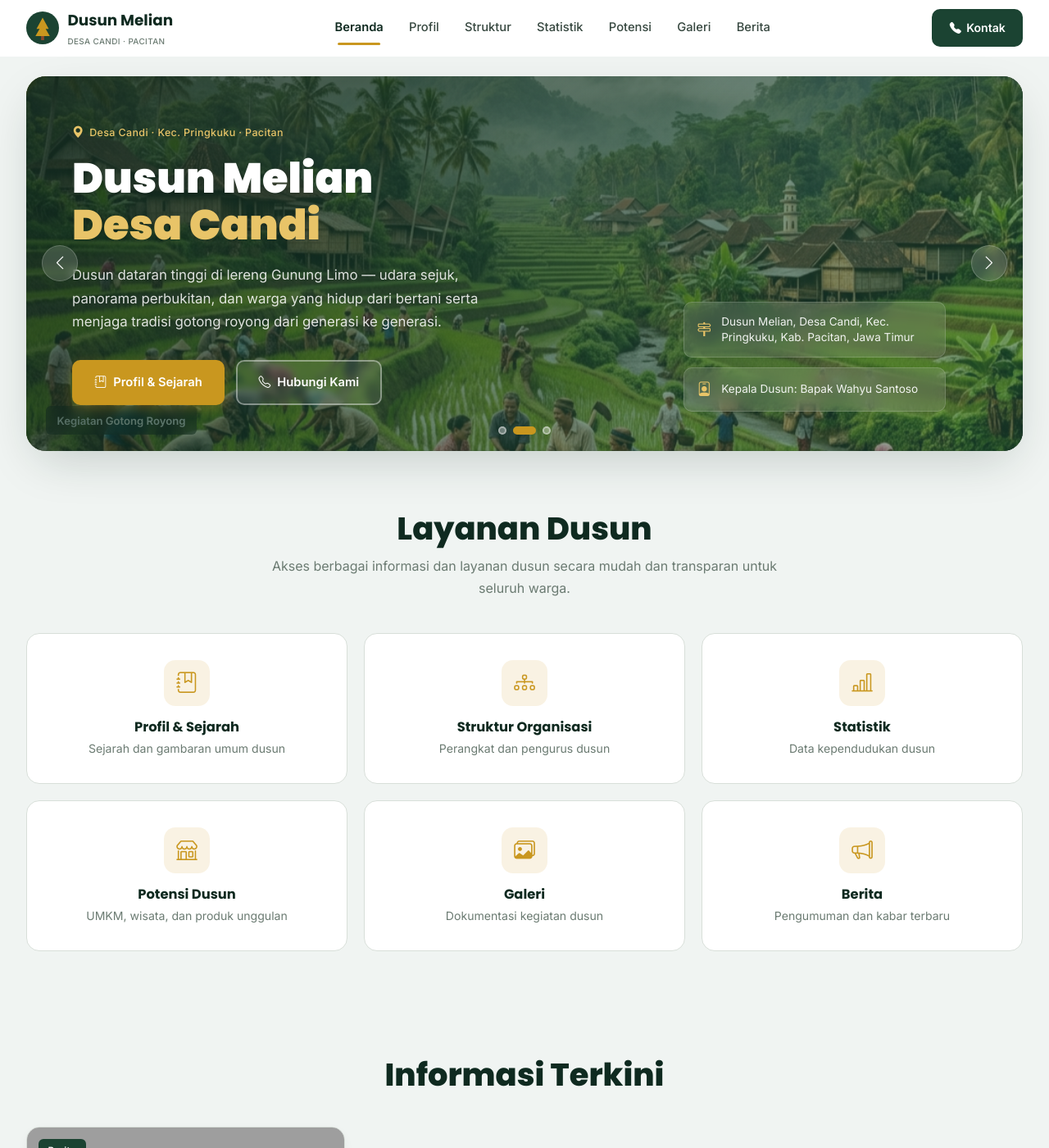
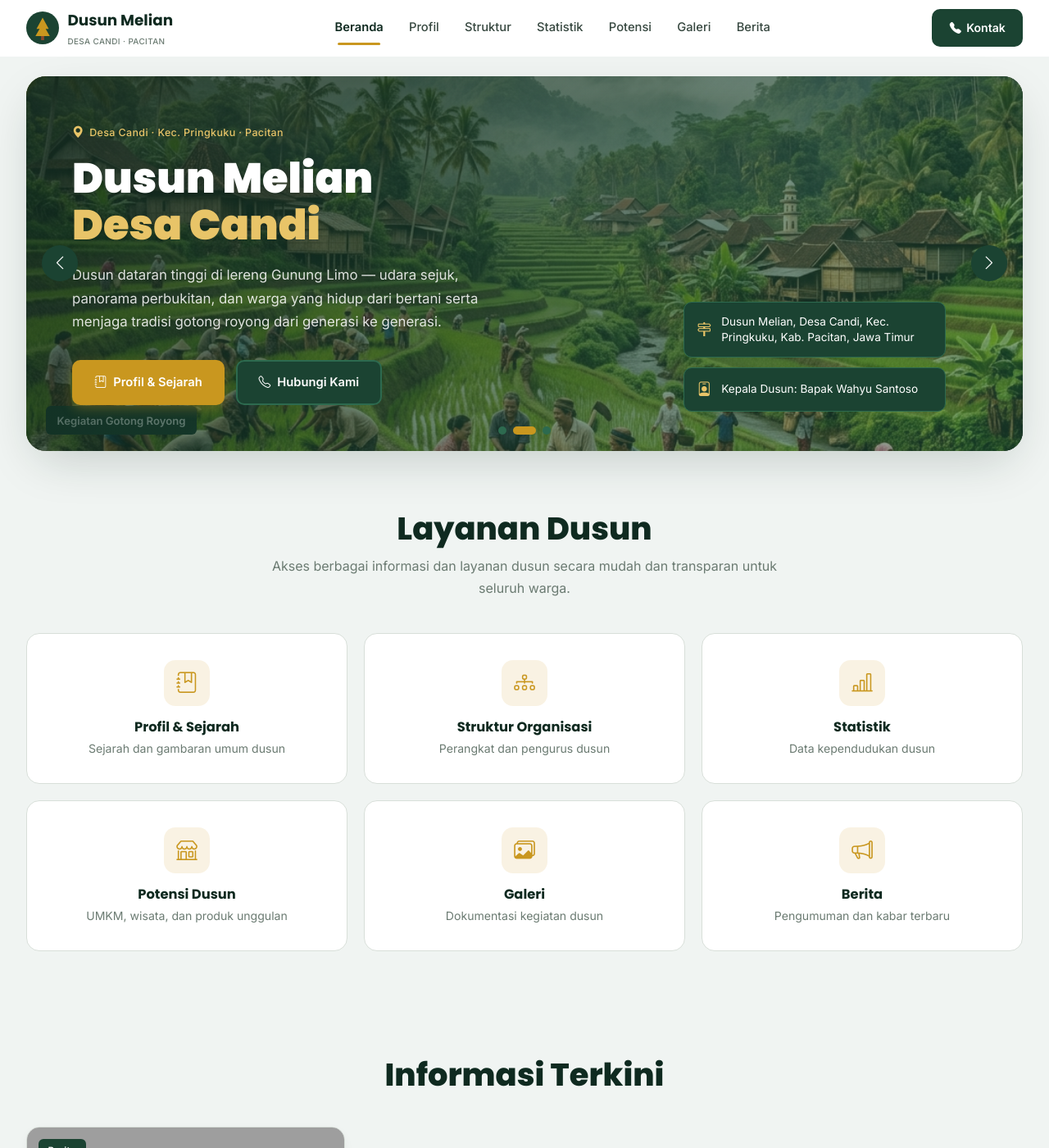
Before and after one commit to Noiro-0/Melian-Happy, a Jekyll site: the page built from index.html, in a window 1280 px wide and 1400 px high. Shown: the whole window at 82% size. Built offline with Jekyll 4.4.1, drawn with Linux system fonts in a browser that asks for light colours; some of the changed text lies outside the part shown; grey boxes are pictures that could not be loaded.

Commit message:
fix : design-ulang

```diff
--- a/_includes/footer.html
+++ b/_includes/footer.html
@@ -37,7 +37,5 @@
     </div>
   </div>
 
-  <div class="footer-bottom">
-    <p>&copy; {{ 'now' | date: "%Y" }} {{ site.dusun.nama }}, {{ site.dusun.desa }}, {{ site.dusun.kabupaten }}. Seluruh hak cipta dilindungi.</p>
-  </div>
+
 </footer>
--- a/assets/css/style.css
+++ b/assets/css/style.css
@@ -115,14 +115,13 @@ p { margin: 0 0 1rem; color: var(--ink-light); }
 }
 
 .btn-outline-hero {
-  border-color: rgba(255,255,255,0.4);
+  border-color: var(--pine-light);
   color: #fff;
-  background: rgba(255,255,255,0.08);
-  backdrop-filter: blur(4px);
+  background: var(--pine);
 }
 .btn-outline-hero:hover {
-  background: rgba(255,255,255,0.18);
-  border-color: rgba(255,255,255,0.6);
+  background: var(--pine-dark);
+  border-color: var(--pine);
 }
 
 .btn-line {
@@ -422,8 +421,7 @@ p { margin: 0 0 1rem; color: var(--ink-light); }
   position: absolute;
   bottom: 1.2rem;
   left: 1.5rem;
-  background: rgba(0, 0, 0, 0.5);
-  backdrop-filter: blur(6px);
+  background: var(--pine-dark);
   color: #fff;
   font-size: 0.82rem;
   font-weight: 600;
@@ -453,9 +451,8 @@ p { margin: 0 0 1rem; color: var(--ink-light); }
   top: 50%;
   transform: translateY(-50%);
   z-index: 5;
-  background: rgba(255, 255, 255, 0.15);
-  backdrop-filter: blur(6px);
-  border: 1px solid rgba(255, 255, 255, 0.2);
+  background: var(--pine);
+  border: none;
   color: #fff;
   width: 44px;
   height: 44px;
@@ -468,8 +465,7 @@ p { margin: 0 0 1rem; color: var(--ink-light); }
   transition: all 0.25s ease;
 }
 .slider-arrow:hover {
-  background: rgba(255, 255, 255, 0.3);
-  border-color: rgba(255, 255, 255, 0.4);
+  background: var(--gold);
   transform: translateY(-50%) scale(1.08);
 }
 .slider-prev { left: 1.2rem; }
@@ -489,18 +485,17 @@ p { margin: 0 0 1rem; color: var(--ink-light); }
   width: 10px;
   height: 10px;
   border-radius: 50%;
-  background: rgba(255, 255, 255, 0.35);
-  border: 2px solid rgba(255, 255, 255, 0.4);
+  background: var(--pine-light);
+  border: none;
   cursor: pointer;
   padding: 0;
   transition: all 0.3s ease;
 }
 .slider-dot:hover {
-  background: rgba(255, 255, 255, 0.6);
+  background: #fff;
 }
 .slider-dot.is-active {
   background: var(--gold);
-  border-color: var(--gold);
   width: 28px;
   border-radius: 5px;
 }
@@ -577,18 +572,17 @@ p { margin: 0 0 1rem; color: var(--ink-light); }
   display: flex;
   align-items: center;
   gap: 0.75rem;
-  background: rgba(255,255,255,0.12);
-  backdrop-filter: blur(10px);
-  border: 1px solid rgba(255,255,255,0.15);
+  background: var(--pine);
+  border: 1px solid var(--pine-light);
   border-radius: var(--radius-sm);
   padding: 0.85rem 1rem;
-  color: rgba(255,255,255,0.92);
+  color: #fff;
   font-size: 0.85rem;
   line-height: 1.4;
   transition: background 0.2s;
 }
 .hero-badge-item:hover {
-  background: rgba(255,255,255,0.2);
+  background: var(--pine-dark);
 }
 .hero-badge-item .bi {
   color: var(--gold-light);
```
